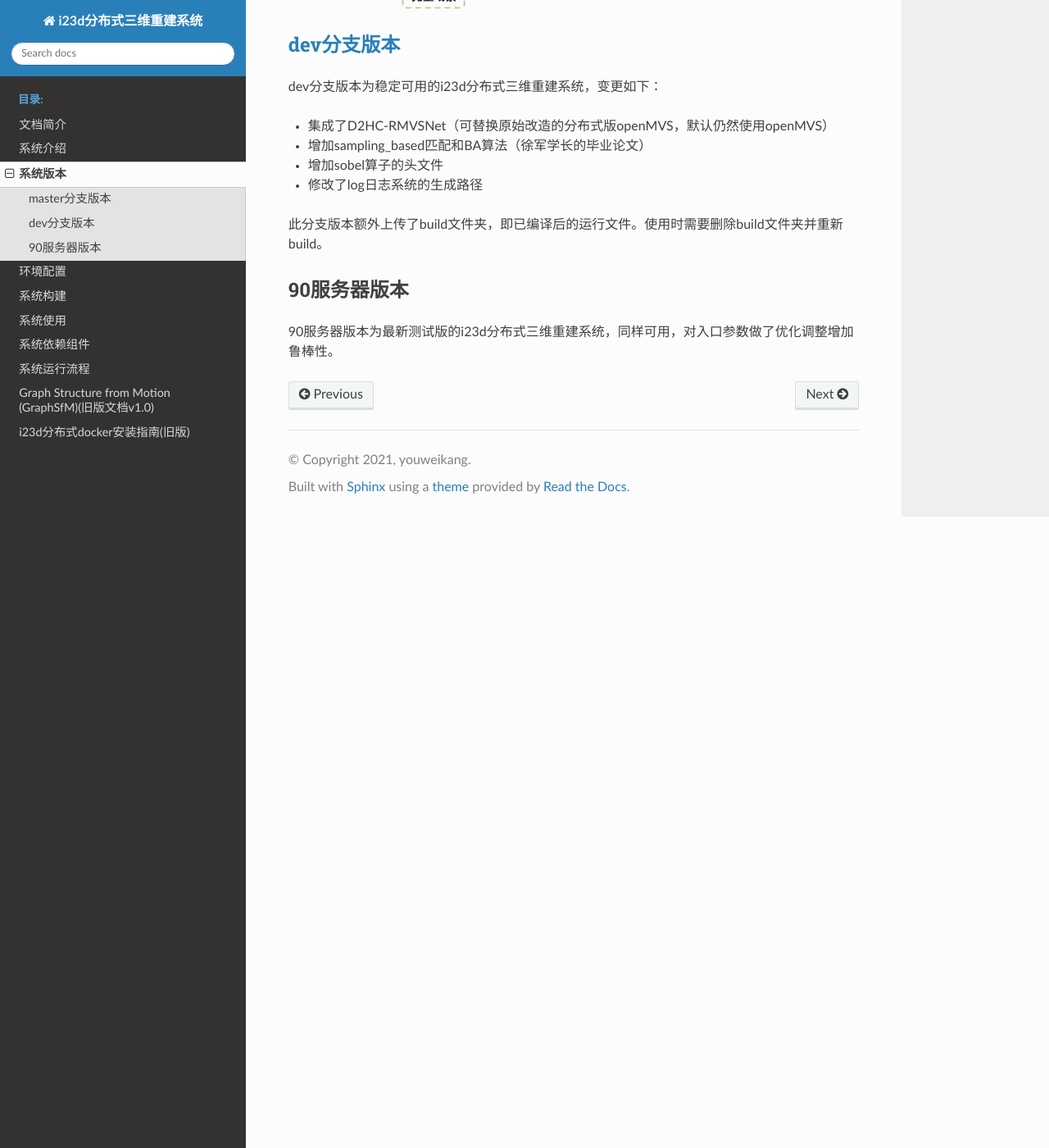
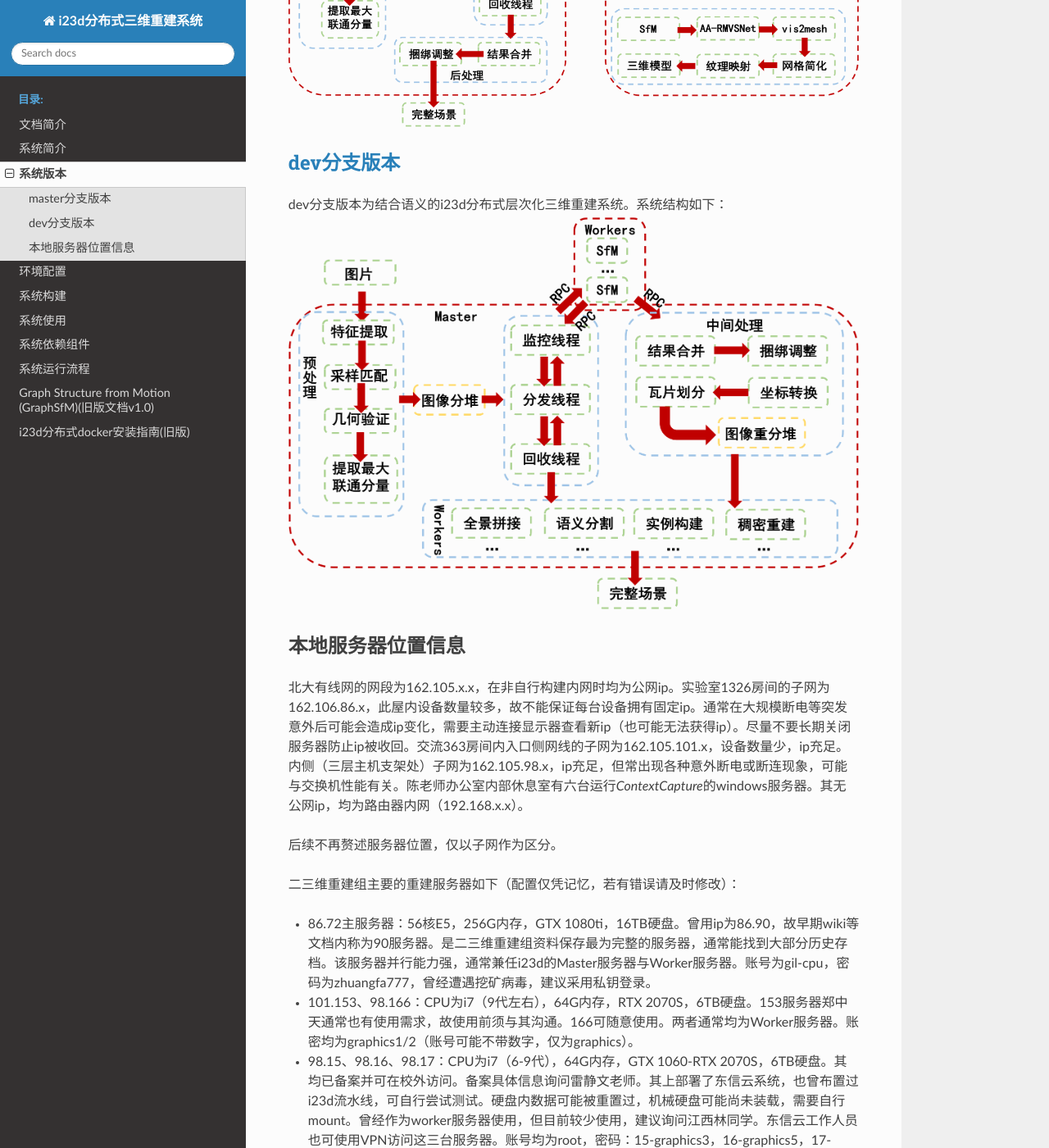
Before and after one commit to lemondante/gil_i23d_doc, a Sphinx documentation site: the page built from source/BasicIntro/versions.md, in a window 1280 px wide and 1400 px high, scrolled down 821 px. Shown: the whole window at 82% size. Built offline with Sphinx 7.4.7 and the Read the Docs theme 2.0.0, drawn with Linux system fonts in a browser that asks for light colours; some of the changed text lies outside the part shown.

Commit message:
add knowladge

```diff
--- a/source/BasicIntro/intro_new.md
+++ b/source/BasicIntro/intro_new.md
@@ -1,4 +1,4 @@
-# 系统介绍
+# 系统简介
 
 i23d三维重建系统是北京大学图形与交互实验室二三维重建组的自主研发成果。其目标是处理大规模三维重建的问题。我们充分利用计算机的计算能力，开发了分布式三维重建系统，从而进行精准、高效的大规模户外场景重建。
 
--- a/source/BasicIntro/versions.md
+++ b/source/BasicIntro/versions.md
@@ -1,6 +1,6 @@
 # 系统版本
 
-系统源码主要包括三个存储位置，分别是gitlab代码仓库（苏迈负责管理）、东信云服务器（同步较慢）、服务器本地容器快照。
+系统源码主要包括三个存储位置，分别是gitlab代码仓库（服务器ip:8.140.146.21，苏迈负责管理）、东信云服务器（同步较慢）、服务器本地容器快照。
 
 以托管在gitlab上的源码为基准，目前共有两个不同版本，分别为
 
@@ -9,6 +9,8 @@
 
 它们也分别对应**老流程**、**新流程**
 
+老流程指的是在章焕与徐军二人构建的i23d分布式三维重建系统的基础上，集成实验室他人研究成果后的完整重建系统。其对于大部分拍摄质量较高的场景，如建筑、地标、百货等，理论上都能进行高质量的完整重建。对于高难度场景，例如森林、沙漠、水面、雪地等，则有一定的重建困难。可重建范围基本对标ContextCapture。新流程指在此基础上增加图片语义分割、全景图拼接、场景层次化分割的流程，在建筑物较少的场景内有更高的重建效率。
+
 ## [master分支版本](http://8.140.146.21/youweikang/dist_i23d/-/tree/main)
 
 master分支版本为稳定可用的i23d分布式三维重建系统，系统结构如下：
@@ -16,6 +18,26 @@ master分支版本为稳定可用的i23d分布式三维重建系统，系统结
 
 ## [dev分支版本](http://8.140.146.21/youweikang/dist_i23d/-/tree/dev)
 
+dev分支版本为结合语义的i23d分布式层次化三维重建系统。系统结构如下：
+![new](../_static/new.png)
+
+## 本地服务器位置信息
+
+北大有线网的网段为162.105.x.x，在非自行构建内网时均为公网ip。实验室1326房间的子网为162.106.86.x，此屋内设备数量较多，故不能保证每台设备拥有固定ip。通常在大规模断电等突发意外后可能会造成ip变化，需要主动连接显示器查看新ip（也可能无法获得ip）。尽量不要长期关闭服务器防止ip被收回。交流363房间内入口侧网线的子网为162.105.101.x，设备数量少，ip充足。内侧（三层主机支架处）子网为162.105.98.x，ip充足，但常出现各种意外断电或断连现象，可能与交换机性能有关。陈老师办公室内部休息室有六台运行*ContextCapture*的windows服务器。其无公网ip，均为路由器内网（192.168.x.x）。
+
+后续不再赘述服务器位置，仅以子网作为区分。
+
+二三维重建组主要的重建服务器如下（配置仅凭记忆，若有错误请及时修改）：
+
++ 86.72主服务器：56核E5，256G内存，GTX 1080ti，16TB硬盘。曾用ip为86.90，故早期wiki等文档内称为90服务器。是二三维重建组资料保存最为完整的服务器，通常能找到大部分历史存档。该服务器并行能力强，通常兼任i23d的Master服务器与Worker服务器。账号为gil-cpu，密码为zhuangfa777，曾经遭遇挖矿病毒，建议采用私钥登录。
++ 101.153、98.166：CPU为i7（9代左右），64G内存，RTX 2070S，6TB硬盘。153服务器郑中天通常也有使用需求，故使用前须与其沟通。166可随意使用。两者通常均为Worker服务器。账密均为graphics1/2（账号可能不带数字，仅为graphics）。
++ 98.15、98.16、98.17：CPU为i7（6-9代），64G内存，GTX 1060-RTX 2070S，6TB硬盘。其均已备案并可在校外访问。备案具体信息询问雷静文老师。其上部署了东信云系统，也曾布置过i23d流水线，可自行尝试测试。硬盘内数据可能被重置过，机械硬盘可能尚未装载，需要自行mount。曾经作为worker服务器使用，但目前较少使用，建议询问江西林同学。东信云工作人员也可使用VPN访问这三台服务器。账号均为root，密码：15-graphics3，16-graphics5，17-graphics6。
++ 101.201：CPU为i7，32（64？）G内存，GTX 1080ti，6TB硬盘。次
+
+
+
+
+<!--
 dev分支版本为稳定可用的i23d分布式三维重建系统，变更如下：
 
 + 集成了D2HC-RMVSNet（可替换原始改造的分布式版openMVS，默认仍然使用openMVS）
@@ -27,4 +49,4 @@ dev分支版本为稳定可用的i23d分布式三维重建系统，变更如下
 
 ## 90服务器版本
 
-90服务器版本为最新测试版的i23d分布式三维重建系统，同样可用，对入口参数做了优化调整增加鲁棒性。
+90服务器版本为最新测试版的i23d分布式三维重建系统，同样可用，对入口参数做了优化调整增加鲁棒性。 -->
```
Also changed, not shown: source/BasicIntro/doc_intro.md (+21 -0 lines), source/_static/new.png (added).
